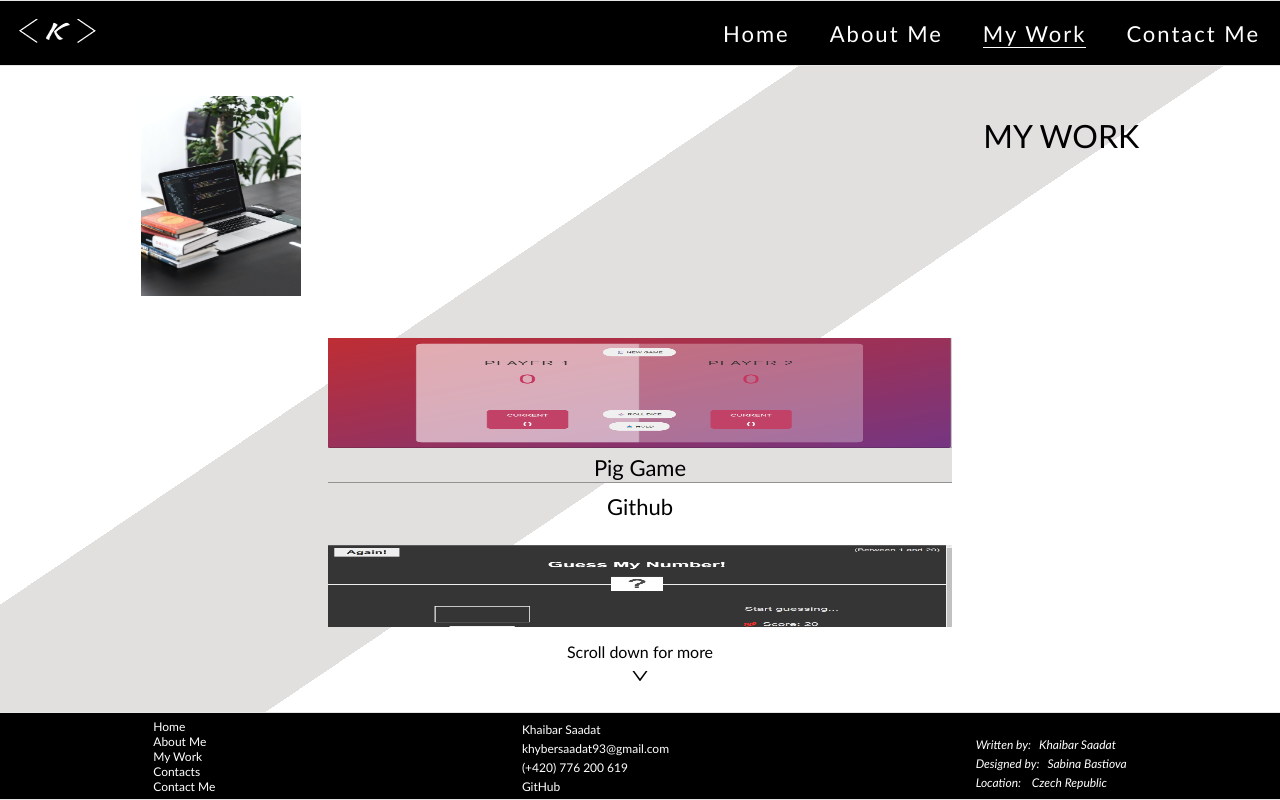
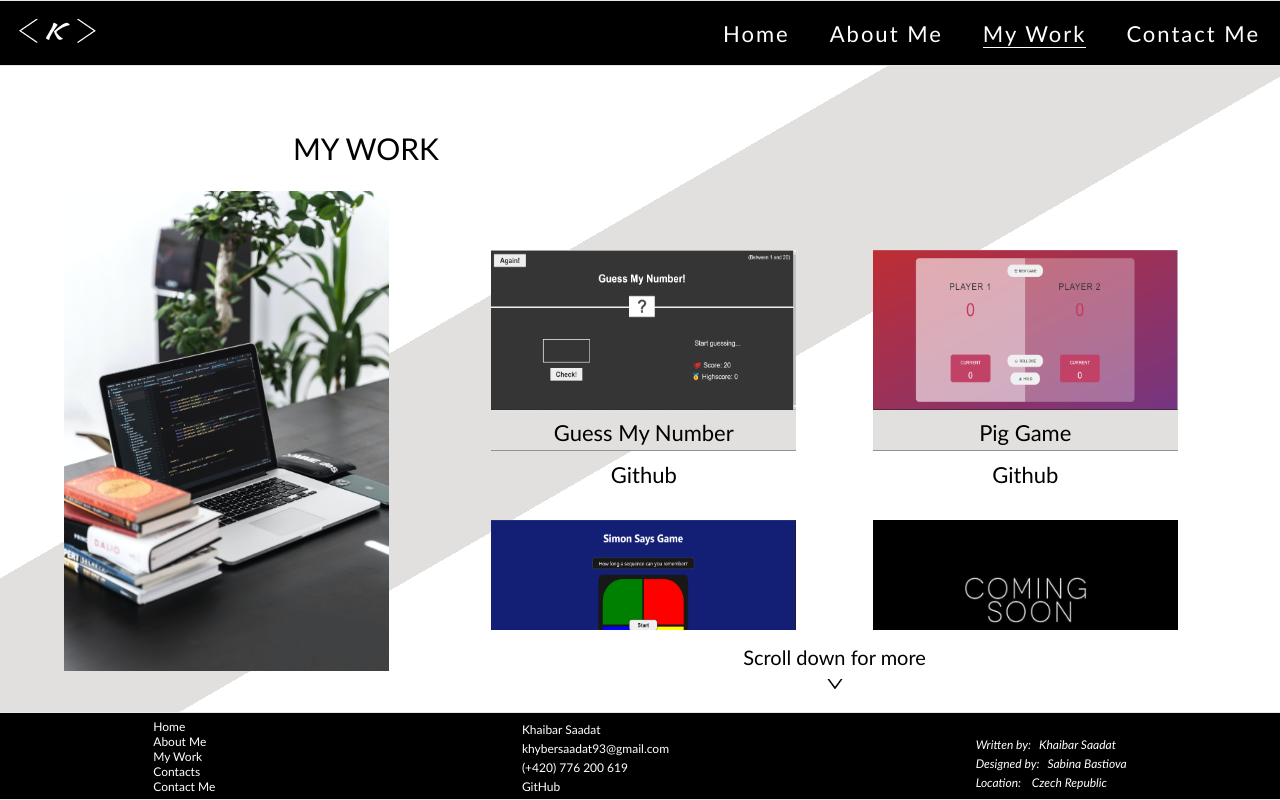
Before and after one commit to khybe/personal-portfolio-vs-1-multi-page, a React (Create React App) app: page /my-work in a window 1280 px wide. Built offline with nearby package versions, Linux system fonts and the light colour scheme.

Commit message:
Tablet media query styles of my-work section (styles for different tablet sizes)

```diff
--- a/src/components/my-work/MyWork.css
+++ b/src/components/my-work/MyWork.css
@@ -17,14 +17,14 @@
   );
 }
 
-.mb-up {
+.vert-up {
   width: 90%;
   display: flex;
   justify-content: space-around;
   margin-top: 12vh;
 }
 
-.mb-up .title {
+.vert-up .title {
   padding: 2rem 0;
   font-size: 2.4rem;
   font-weight: 300;
@@ -38,12 +38,12 @@
 /*---Mobile-Media-Querie-Rules--- */
 /* For screen (width: 360px and more, height: 640px (in mind)*/
 @media screen and (min-width: 358px) {
-  .mb-up {
+  .vert-up {
     width: 78%;
     justify-content: space-between;
   }
 
-  .mb-up .title {
+  .vert-up .title {
     font-size: 2.6rem;
   }
 
@@ -54,11 +54,11 @@
 
 /* For screen (width: 360px and more, height: 760px*/
 @media screen and (min-width: 358px) and (min-height: 758px) {
-  .mb-up {
+  .vert-up {
     width: 80%;
   }
 
-  .mb-up .title {
+  .vert-up .title {
     font-size: 2.8rem;
   }
 
@@ -69,22 +69,22 @@
 
 /* For screen (width: 360px and more, height: 780px*/
 @media screen and (min-width: 358px) and (min-height: 778px) {
-  .mb-up {
+  .vert-up {
     width: 82%;
   }
 
-  .mb-up .title {
+  .vert-up .title {
     font-size: 3rem;
   }
 }
 
 /* For screen (width: 375px and more, height: 667px (in mind)*/
 @media screen and (min-width: 374px) {
-  .mb-up {
+  .vert-up {
     width: 80%;
   }
 
-  .mb-up .title {
+  .vert-up .title {
     font-size: 3rem;
   }
 
@@ -102,11 +102,11 @@
 
 /* For screen (width: 414px and more, height: 736px (in mind)*/
 @media screen and (min-width: 412px) {
-  .mb-up {
+  .vert-up {
     width: 78%;
   }
 
-  .mb-up .title {
+  .vert-up .title {
     font-size: 3.2rem;
   }
 
@@ -116,6 +116,255 @@
   }
 }
 
-/* For screen (width: 414px and more, height: 896px*/
-/* @media screen and (min-width: 412px) and (min-height: 894px) {
-} */
+/*---Tablet-Media-Querie-Rules--- */
+/* For screen (width: 600px and more, height: 800px (in mind)*/
+@media screen and (min-width: 599px) {
+  .my-work {
+    background: linear-gradient(
+      -40deg,
+      #fff 0,
+      #fff 42%,
+      #e2dfdf 42%,
+      #e2dfdf 57%,
+      #fff 57%,
+      #fff 100%
+    );
+  }
+
+  .vert-up {
+    display: flex;
+    justify-content: space-around;
+  }
+
+  .vert-up .title {
+    padding: 3rem 0;
+    font-size: 3rem;
+  }
+}
+
+/* For screen (width: 601px and more, height: 962px*/
+@media screen and (min-width: 600px) and (min-height: 960px) {
+  .my-work {
+    background: linear-gradient(
+      -40deg,
+      #fff 0,
+      #fff 41%,
+      #e2dfdf 41%,
+      #e2dfdf 58%,
+      #fff 58%,
+      #fff 100%
+    );
+  }
+
+  .vert-up .title {
+    font-size: 3.2rem;
+  }
+}
+
+/* For screen (width: 768px and more, height: 1024px (in mind)*/
+@media screen and (min-width: 766px) {
+  .vert-up {
+    width: 80%;
+    margin-right: 10vw;
+  }
+
+  .my-work .work-space-pic {
+    width: 200px;
+    height: 250px;
+  }
+}
+
+/* For screen (width: 800px and more, height: 600px (in mind)*/
+@media screen and (min-width: 798px) {
+  .my-work {
+    flex-direction: row;
+    background: linear-gradient(
+      -30deg,
+      #fff 0,
+      #fff 45%,
+      #e2dfdf 45%,
+      #e2dfdf 61%,
+      #fff 61%,
+      #fff 100%
+    );
+  }
+
+  .horiz-left {
+    width: 31vw;
+    flex-direction: column-reverse;
+    margin: 0 5vw;
+    margin-top: 4vh;
+  }
+
+  .horiz-left .title {
+    padding: 1.5rem 0;
+    text-align: right;
+    margin-right: -8vw;
+    font-size: 2.8rem;
+  }
+
+  .my-work .work-space-pic {
+    width: 31vw;
+    max-width: 250px;
+    height: 60vh;
+    max-height: 350px;
+  }
+}
+
+/* For screen (width: 800px and more, height: 1280px */
+@media screen and (min-width: 798px) and (min-height: 1278px) {
+  .my-work {
+    flex-direction: column;
+    background: linear-gradient(
+      -46deg,
+      #fff 0,
+      #fff 44%,
+      #e2dfdf 44%,
+      #e2dfdf 62%,
+      #fff 62%,
+      #fff 100%
+    );
+  }
+
+  .vert-up {
+    width: 65%;
+    flex-direction: row;
+    justify-content: space-between;
+    margin-top: 12vh;
+    margin-right: 12vw;
+  }
+
+  .vert-up .title {
+    font-size: 3.6rem;
+    margin-top: 2vh;
+    margin-right: 0;
+  }
+}
+
+/* For screen (width: 810px and more, height: 1080px (in mind)*/
+@media screen and (min-width: 808px) {
+  .my-work {
+    flex-direction: column;
+    background: linear-gradient(
+      -38deg,
+      #fff 0,
+      #fff 38%,
+      #e2dfdf 38%,
+      #e2dfdf 56%,
+      #fff 56%,
+      #fff 100%
+    );
+  }
+
+  .vert-up {
+    width: 68%;
+    flex-direction: row;
+    justify-content: space-between;
+    margin-top: 12vh;
+    margin-right: 10vw;
+  }
+
+  .vert-up .title {
+    font-size: 3.6rem;
+    margin-top: 4vh;
+    margin-right: 0;
+  }
+}
+
+/* For screen (width: 962px and more, height: 601px (in mind)*/
+@media screen and (min-width: 960px) {
+  .my-work {
+    flex-direction: row;
+    background: linear-gradient(
+      -30deg,
+      #fff 0,
+      #fff 45%,
+      #e2dfdf 45%,
+      #e2dfdf 61%,
+      #fff 61%,
+      #fff 100%
+    );
+  }
+
+  .horiz-left {
+    width: 31vw;
+    flex-direction: column-reverse;
+    margin: 0 5vw;
+  }
+
+  .horiz-left .title {
+    margin-right: -6vw;
+    font-size: 2.8rem;
+  }
+}
+
+/* For screen (width: 1024px and more, height: 768px (in mind) */
+@media screen and (min-width: 1022px) {
+  .horiz-left .title {
+    font-size: 3rem;
+    padding: 2.5rem 0;
+  }
+
+  .my-work .work-space-pic {
+    max-width: 280px;
+    max-height: 420px;
+  }
+}
+
+/* For screen (width: 1024px and more, height: 1366px)*/
+@media screen and (min-width: 1022px) and (min-height: 1365px) {
+  .my-work {
+    flex-direction: column;
+    background: linear-gradient(
+      -40deg,
+      #fff 0,
+      #fff 38%,
+      #e2dfdf 38%,
+      #e2dfdf 56%,
+      #fff 56%,
+      #fff 100%
+    );
+  }
+
+  .vert-up {
+    width: 68%;
+    flex-direction: row;
+    margin-top: 12vh;
+    margin-right: 10vw;
+  }
+
+  .vert-up .title {
+    font-size: 4.5rem;
+    margin-right: 0;
+  }
+
+  .my-work .work-space-pic {
+    max-width: 320px;
+    max-height: 450px;
+  }
+}
+
+/* For screen (width: 1280px and more, height: 800px (in mind)*/
+@media screen and (min-width: 1278px) {
+  .horiz-left .title {
+    margin-right: -5rem;
+  }
+
+  .my-work .work-space-pic {
+    max-width: 325px;
+    max-height: 480px;
+  }
+}
+
+/* For screen (width: 1366px and more, height: 1024px (in mind)*/
+@media screen and (min-width: 1364px) {
+  .horiz-left .title {
+    margin-right: -6vw;
+    font-size: 4rem;
+  }
+
+  .my-work .work-space-pic {
+    max-width: 400px;
+    max-height: 600px;
+  }
+}
--- a/src/components/my-work/MyWork.js
+++ b/src/components/my-work/MyWork.js
@@ -4,11 +4,11 @@ import myWorkPic from "../../assets/my-work/myWork.jpg";
 
 import "./MyWork.css";
 
-// Abbreviations: {dt: desktop, mb: mobile}
+// Abbreviations: {horiz: horizontal, vert: vertical}
 const MyWork = (props) => {
   return (
     <section className="my-work">
-      <div className="dt-left mb-up">
+      <div className="horiz-left vert-up">
         <img src={myWorkPic} alt="Work space pic" className="work-space-pic" />
         <h2 className="title">MY WORK</h2>
       </div>
--- a/src/components/projects/Project.css
+++ b/src/components/projects/Project.css
@@ -82,3 +82,88 @@
     height: 110px;
   }
 }
+
+/*---Tablet-Media-Querie-Rules--- */
+/* For screen (width: 600px and more, height: 800px (in mind)*/
+@media screen and (min-width: 599px) {
+  .project {
+    width: 50%;
+    font-size: 1.8rem;
+  }
+
+  .project img {
+    height: 105px;
+  }
+}
+
+/* For screen (width: 768px and more, height: 1024px (in mind)*/
+@media screen and (min-width: 766px) {
+  .project {
+    width: 65%;
+    margin-bottom: 3.2rem;
+  }
+
+  .project figcaption {
+    padding: 0.4rem 0;
+  }
+}
+
+/* For screen (width: 800px and more, height: 600px (in mind)*/
+@media screen and (min-width: 798px) {
+  .project {
+    width: 85%;
+  }
+}
+
+/* For screen (width: 800px and more, height: 1280px */
+@media screen and (min-width: 798px) and (min-height: 1278px) {
+  .project {
+    width: 68%;
+  }
+
+  .project img {
+    height: 120px;
+  }
+}
+
+/* For screen (width: 810px and more, height: 1080px (in mind)*/
+@media screen and (min-width: 808px) {
+  .project {
+    width: 75%;
+  }
+
+  .project img {
+    height: 120px;
+  }
+}
+
+/* For screen (width: 962px and more, height: 601px (in mind)*/
+@media screen and (min-width: 960px) {
+  .project {
+    width: 80%;
+  }
+}
+
+/* For screen (width: 1024px and more, height: 1366px)*/
+@media screen and (min-width: 1022px) and (min-height: 1365px) {
+  .project {
+    width: 75%;
+    font-size: 2.4rem;
+    margin-bottom: 3.8rem;
+  }
+
+  .project img {
+    height: 150px;
+  }
+}
+
+/* For screen (width: 1280px and more, height: 800px (in mind)*/
+@media screen and (min-width: 1278px) {
+  .project {
+    font-size: 2.2rem;
+  }
+
+  .project img {
+    height: 160px;
+  }
+}
--- a/src/components/projects/Projects.css
+++ b/src/components/projects/Projects.css
@@ -1,6 +1,6 @@
 /* ----Mobile-First---- */
 /* Starting from the smallest, iphone 5/SE size: 320x568*/
-.mb-down {
+.vert-down {
   width: 75vw;
   height: 47vh;
   display: flex;
@@ -11,19 +11,19 @@
 
 /* Scrollbar styles */
 /* width */
-.mb-down ::-webkit-scrollbar {
+.vert-down ::-webkit-scrollbar {
   width: 10px;
   border-radius: 50%;
 }
 
 /* Handle */
-.mb-down ::-webkit-scrollbar-thumb {
+.vert-down ::-webkit-scrollbar-thumb {
   background: #888;
   border-radius: 25px;
 }
 
 /* Handle on hover */
-.mb-down ::-webkit-scrollbar-thumb:hover {
+.vert-down ::-webkit-scrollbar-thumb:hover {
   background: #555;
 }
 
@@ -35,7 +35,7 @@
   overflow-y: scroll;
 }
 
-.mb-down .scroll-down {
+.vert-down .scroll-down {
   margin-top: 1rem;
   font-size: 1.2rem;
   font-weight: 400;
@@ -44,7 +44,7 @@
 /*---Mobile-Media-Querie-Rules--- */
 /* For screen (width: 360px and more, height: 640px (in mind)*/
 @media screen and (min-width: 358px) {
-  .mb-down .scroll-down {
+  .vert-down .scroll-down {
     margin-top: 1.5rem;
     font-size: 1.4rem;
   }
@@ -56,7 +56,7 @@
 
 /* For screen (width: 360px and more, height: 760px*/
 @media screen and (min-width: 358px) and (min-height: 758px) {
-  .mb-down {
+  .vert-down {
     height: 55vh;
   }
 
@@ -64,21 +64,21 @@
     height: 75%;
   }
 
-  .mb-down .scroll-down {
+  .vert-down .scroll-down {
     font-size: 1.6rem;
   }
 }
 
 /* For screen (width: 360px and more, height: 780px*/
 @media screen and (min-width: 358px) and (min-height: 778px) {
-  .mb-down .scroll-down {
+  .vert-down .scroll-down {
     font-size: 1.7rem;
   }
 }
 
 /* For screen (width: 375px and more, height: 667px (in mind)*/
 @media screen and (min-width: 374px) {
-  .mb-down {
+  .vert-down {
     height: 52vh;
   }
 
@@ -86,7 +86,7 @@
     height: 67%;
   }
 
-  .mb-down .scroll-down {
+  .vert-down .scroll-down {
     font-size: 1.6rem;
   }
 
@@ -97,7 +97,7 @@
 
 /* For screen (width: 375px and more, height: 812px*/
 @media screen and (min-width: 374px) and (min-height: 810px) {
-  .mb-down {
+  .vert-down {
     height: 56vh;
   }
 
@@ -105,7 +105,7 @@
     height: 72%;
   }
 
-  .mb-down .scroll-down {
+  .vert-down .scroll-down {
     font-size: 1.8rem;
   }
 
@@ -116,14 +116,14 @@
 
 /* For screen (width: 414px and more, height: 736px (in mind)*/
 @media screen and (min-width: 412px) {
-  .mb-down {
+  .vert-down {
     height: 54vh;
   }
 }
 
 /* For screen (width: 414px and more, height: 896px*/
 @media screen and (min-width: 412px) and (min-height: 894px) {
-  .mb-down {
+  .vert-down {
     height: 58vh;
   }
 
@@ -131,3 +131,131 @@
     height: 70%;
   }
 }
+
+/*---Tablet-Media-Querie-Rules--- */
+/* For screen (width: 600px and more, height: 800px (in mind)*/
+@media screen and (min-width: 599px) {
+  .vert-down {
+    width: 70vw;
+    height: 56vh;
+  }
+}
+
+/* For screen (width: 601px and more, height: 962px*/
+@media screen and (min-width: 600px) and (min-height: 960px) {
+  .vert-down {
+    height: 63vh;
+  }
+}
+
+/* For screen (width: 768px and more, height: 1024px (in mind)*/
+@media screen and (min-width: 766px) {
+  .vert-down {
+    width: 80vw;
+    height: 61vh;
+  }
+
+  .projects {
+    height: 64%;
+    display: grid;
+    grid-template-columns: 1fr 1fr;
+  }
+}
+
+/* For screen (width: 800px and more, height: 600px (in mind)*/
+@media screen and (min-width: 798px) {
+  .horiz-right {
+    width: 60vw;
+    height: 68vh;
+    margin-top: 18vw;
+    margin-right: 5vw;
+  }
+
+  .projects {
+    height: 65%;
+  }
+}
+
+/* For screen (width: 800px and more, height: 1280px */
+@media screen and (min-width: 798px) and (min-height: 1278px) {
+  .vert-down {
+    width: 82vw;
+    height: 60vh;
+    margin-top: 0;
+    margin-right: 0;
+  }
+
+  .projects {
+    height: 68%;
+  }
+}
+
+/* For screen (width: 810px and more, height: 1080px (in mind)*/
+@media screen and (min-width: 808px) {
+  .vert-down {
+    width: 80vw;
+    height: 50vh;
+    margin-top: 0;
+    margin-right: 0;
+  }
+
+  .projects {
+    height: 75%;
+  }
+}
+
+/* For screen (width: 962px and more, height: 601px (in mind)*/
+@media screen and (min-width: 960px) {
+  .horiz-right {
+    height: 68vh;
+    margin-top: 15vw;
+    margin-right: 5vw;
+  }
+
+  .projects {
+    height: 65%;
+  }
+}
+
+/* For screen (width: 1024px and more, height: 768px (in mind) */
+@media screen and (min-width: 1022px) {
+  .horiz-right {
+    margin-top: 25vh;
+  }
+
+  .projects {
+    height: 70%;
+  }
+}
+
+/* For screen (width: 1024px and more, height: 1366px)*/
+@media screen and (min-width: 1022px) and (min-height: 1365px) {
+  .vert-down {
+    height: 50vh;
+    margin-top: 0;
+    margin-right: 0;
+  }
+
+  .projects {
+    height: 79%;
+  }
+
+  .vert-down .scroll-down {
+    font-size: 2rem;
+    margin-top: 2rem;
+  }
+}
+
+/* For screen (width: 1280px and more, height: 800px (in mind)*/
+@media screen and (min-width: 1278px) {
+  .vert-down .scroll-down {
+    font-size: 2rem;
+  }
+}
+
+/* For screen (width: 1366px and more, height: 1024px (in mind)*/
+@media screen and (min-width: 1364px) {
+  .projects {
+    height: 80%;
+  }
+}
--- a/src/components/projects/Projects.js
+++ b/src/components/projects/Projects.js
@@ -11,16 +11,16 @@ import { AiOutlineDown } from "react-icons/ai";
 
 const projectsList = [
   {
+    id: "p2",
+    name: "Guess My Number",
+    image: guessMyNumber,
+    githubLink: "https://github.com/khybe/guess-my-number",
+  },
+  {
     id: "p1",
     name: "Pig Game",
     image: pigGame,
     githubLink: "https://github.com/khybe/pig-game",
-  },
-  {
-    id: "p2",
-    name: "Guess My Number",
-    image: guessMyNumber,
-    githubLink: "https://github.com/khybe/guess-my-number",
   },
   {
     id: "p3",
@@ -33,10 +33,10 @@ const projectsList = [
   { id: "p6", name: "Coming Soon", image: comingSoon, githubLink: "" },
 ];
 
-// Abbreviations: {dt: desktop, mb: mobile}
+// Abbreviations: {horiz: horizontal, vert: vertical}
 const Projects = () => {
   return (
-    <div className="dt-right mb-down">
+    <div className="horiz-right vert-down">
       <div className="projects">
         {projectsList.map((project) => (
           <Project
```
